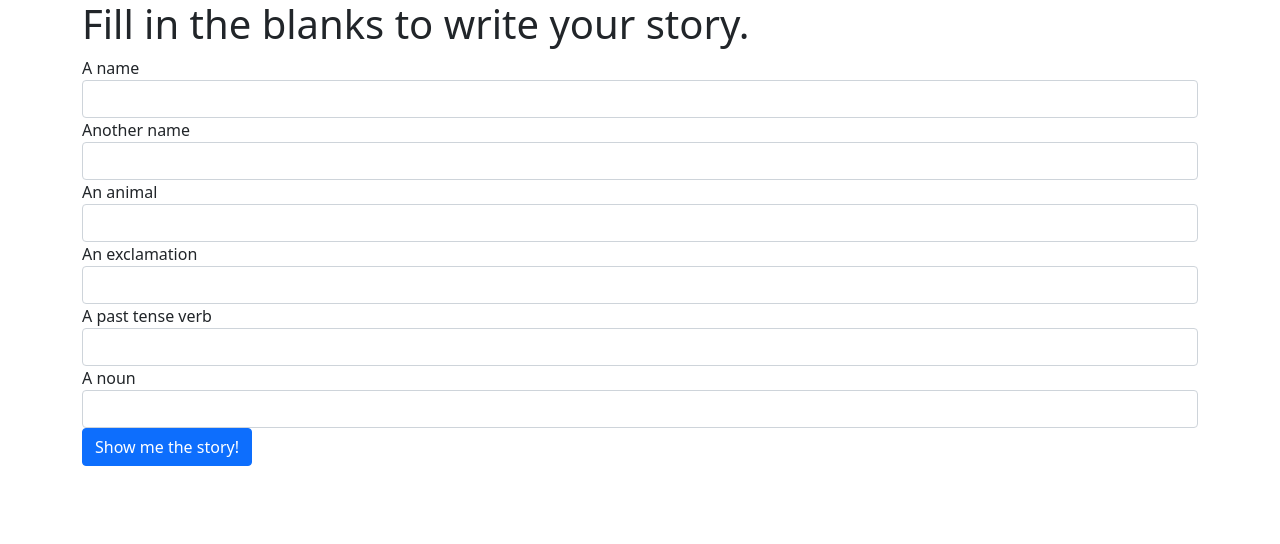
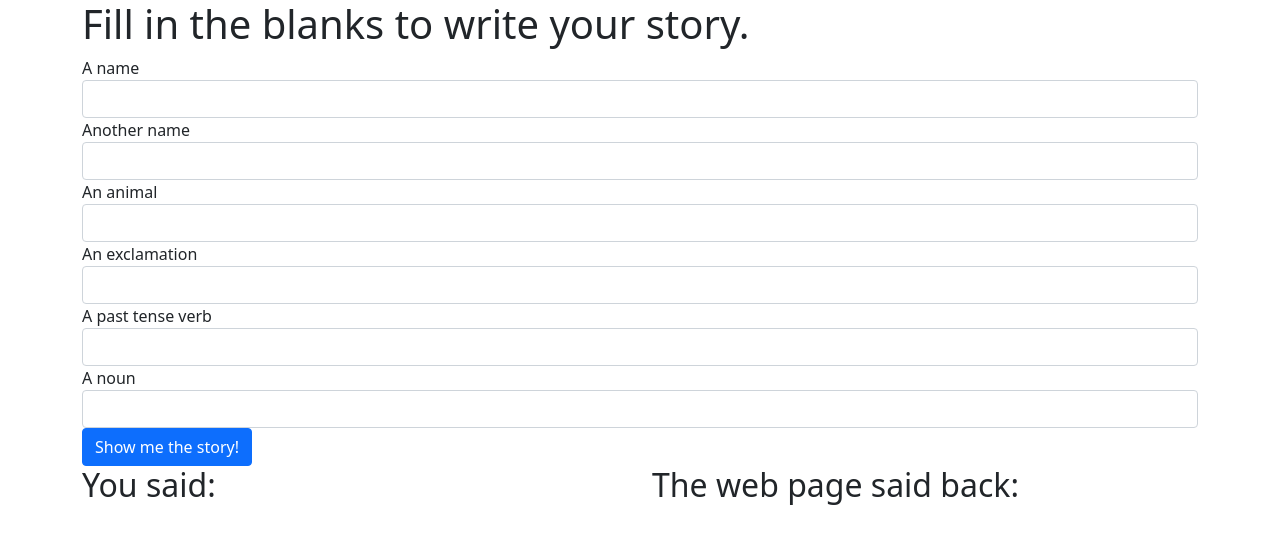
Before and after one commit to Kips-alih/jQuery-forms, a plain HTML site: page index.html in a window 1280 px wide. Drawn offline with nearby package versions, Linux system fonts and the light colour scheme.

Commit message:
Add row elements

```diff
--- a/index.html
+++ b/index.html
@@ -46,6 +46,21 @@
         <h1>Fantastical adventure.</h1>
         <p>One day, <span class="person1"></span> and <span class="person2"></span> were walking through the woods, when suddenly a giant <span class="animal"></span> appeared. "<span class="exclamation"></span>", <span class="person1"></span> cried. The two of them <span class="verb"></span> as quickly possible, and when they were safe, <span class="person1"></span> and <span class="person2"></span> gave each other a giant <span class="noun"></span>.</p>
       </div>
+      <div class="row">
+        <div class="col-md-6">
+          <h2>You said:</h2>
+          <ul id="user">
+
+          </ul>
+        </div>
+
+        <div class="col-md-6">
+          <h2>The web page said back:</h2>
+          <ul id="webpage">
+
+          </ul>
+        </div>
+      </div>
     </div>
   </body>
 </html>
```
